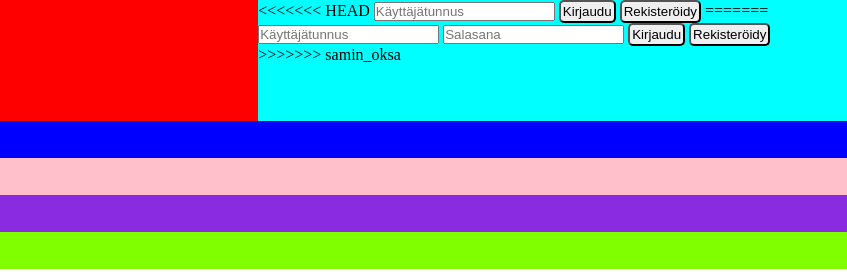
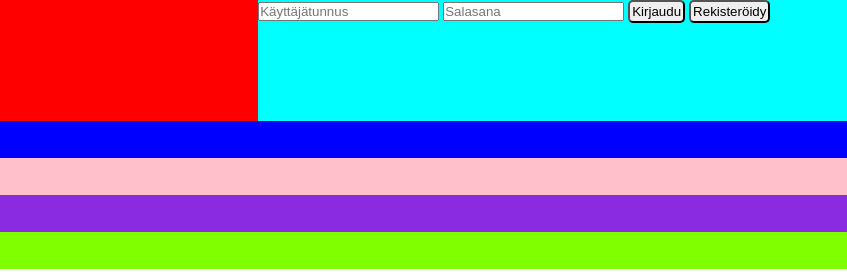
Before and after one commit to vonbiiverhausen/fillarinetti, a plain HTML site: page index.html in a window 1280 px wide. Shown: the full height of the page, 433-1280 px from the left. Drawn offline with Linux system fonts and the light colour scheme.

Commit message:
Update index.html

```diff
--- a/index.html
+++ b/index.html
@@ -22,18 +22,12 @@
 
         </div>
         <div id="login_register">
-<<<<<<< HEAD
-            <input id="user_input" type="text" placeholder="Käyttäjätunnus">
-            <button id="log_in_btn">Kirjaudu</button>
-            <button id="register_btn">Rekisteröidy</button>
-=======
             <form action="lol.php" method="post" onsubmit="return checkinputs()">
             <input id="user_input" type="text" placeholder="Käyttäjätunnus">
             <input id="salasana_input" type="password" placeholder="Salasana">
             <button id="log_in_btn">Kirjaudu</button>
             <button id="register_btn">Rekisteröidy</button>
                 </form>
->>>>>>> samin_oksa
         </div>
     </div>
     <div class="quick_search_links">
```
